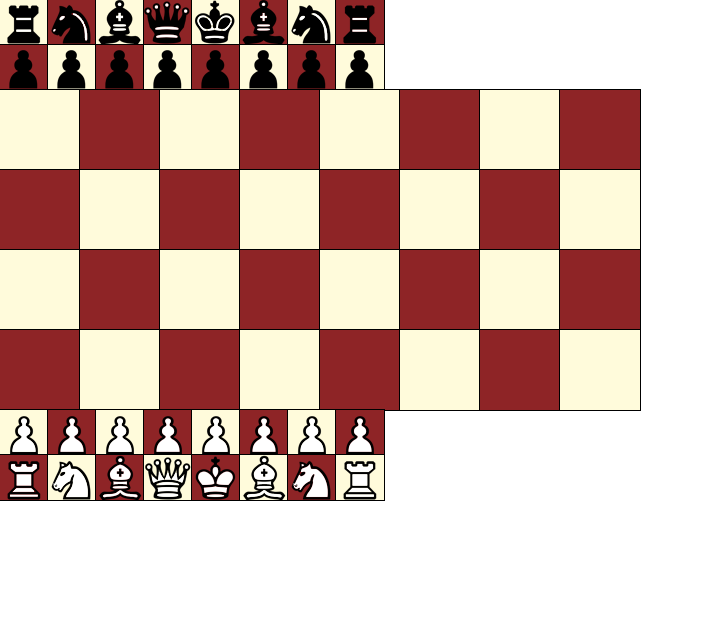
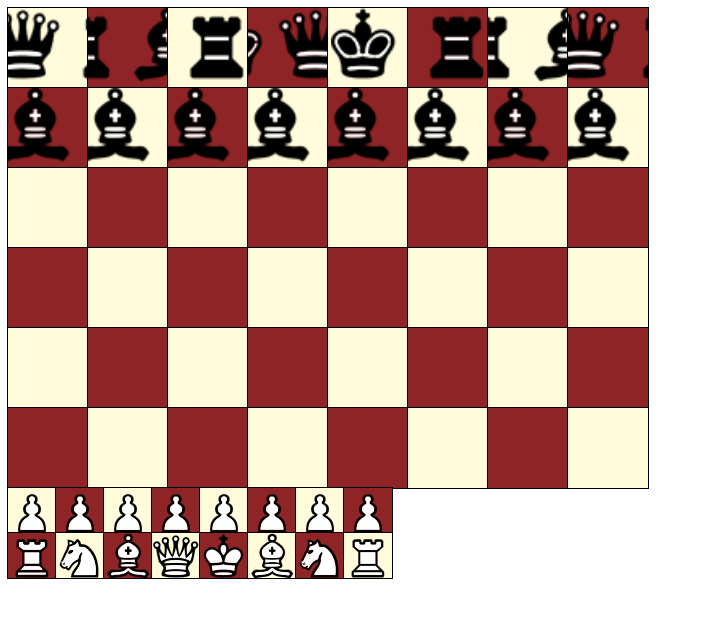
Before and after one commit to Veritas-V/fd1, a plain HTML site: page 10.04.2020/chess-board.html in a window 1280 px wide. Shown: the whole page, without its empty margins (0-712 px from the left). Drawn offline with Linux system fonts and the light colour scheme.

Commit message:
change chess board

```diff
--- a/10.04.2020/chess-board.html
+++ b/10.04.2020/chess-board.html
@@ -7,13 +7,21 @@
   <title>Шахматная доска</title>
     <style>
         body {
-            margin: 0;
+            margin: 1;
         }
         .cell {
             outline: 1px solid black;
             width: calc(50vmax / 8);
             height: calc(50vmax / 8);
             float: left;
+        }
+        .cell.figure {
+            background-image: url(images/chess.png);
+            background-repeat: no-repeat;
+            background-size: calc(38vmax);
+            }
+        .black-pawn {
+
         }
         .light-cell {
             background-color: #fffbdb;
@@ -33,90 +41,42 @@
 </head>
 
 <body>
-
+<div>
     <div class="row-odd">
-        <div class="cell light-cell"
-        style="background-image: url(images/chess.png);
-        background-repeat: no-repeat;
-        background-position: -103px 0px;
-        width: 48px; height: 45px;"></div>
-        <div class="cell dark-cell"
-        style="background-image: url(images/chess.png);
-        background-repeat: no-repeat;
-        background-position: -210px 0px;
-        width: 48px; height: 45px;"></div>
-        <div class="cell light-cell"
-        style="background-image: url(images/chess.png);
-        background-repeat: no-repeat;
-        background-position: -156px 0px;
-        width: 48px; height: 45px;"></div>
-        <div class="cell dark-cell"
-        style="background-image: url(images/chess.png);
-        background-repeat: no-repeat;
-        background-position: -50px 0px;
-        width: 48px; height: 45px;"></div>
-        <div class="cell light-cell"
-        style="background-image: url(images/chess.png);
-        background-repeat: no-repeat;
-        background-position: +3px 0px;
-        width: 48px; height: 45px;"></div>
-        <div class="cell dark-cell"
-        style="background-image: url(images/chess.png);
-        background-repeat: no-repeat;
-        background-position: -156px 0px;
-        width: 48px; height: 45px;"></div>
-        <div class="cell light-cell"
-        style="background-image: url(images/chess.png);
-        background-repeat: no-repeat;
-        background-position: -210px 0px;
-        width: 48px; height: 45px;"></div>
-        <div class="cell dark-cell"
-        style="background-image: url(images/chess.png);
-        background-repeat: no-repeat;
-        background-position: -103px 0px;
-        width: 48px; height: 45px;"></div>
+        <div class="cell light-cell figure"
+        style="background-position: -103px 0px;"></div>
+        <div class="cell dark-cell figure"
+        style="background-position: -210px 0px;"></div>
+        <div class="cell light-cell figure"
+        style="background-position: -156px 0px;"></div>
+        <div class="cell dark-cell figure"
+        style="background-position: -50px 0px;"></div>
+        <div class="cell light-cell figure"
+        style="background-position: +3px 0px;"></div>
+        <div class="cell dark-cell figure"
+        style="background-position: -156px 0px;"></div>
+        <div class="cell light-cell figure"
+        style="background-position: -210px 0px;"></div>
+        <div class="cell dark-cell figure"
+        style="background-position: -103px 0px;"></div>
     </div>
     <div class="row-even">
-        <div class="cell dark-cell"
-        style="background-image: url(images/chess.png);
-        background-repeat: no-repeat;
-        background-position: -263px 0px;
-        width: 48px; height: 45px;"></div>
-        <div class="cell light-cell"
-        style="background-image: url(images/chess.png);
-        background-repeat: no-repeat;
-        background-position: -263px 0px;
-        width: 48px; height: 45px;"></div>
-        <div class="cell dark-cell"
-        style="background-image: url(images/chess.png);
-        background-repeat: no-repeat;
-        background-position: -263px 0px;
-        width: 48px; height: 45px;"></div>
-        <div class="cell light-cell"
-        style="background-image: url(images/chess.png);
-        background-repeat: no-repeat;
-        background-position: -263px 0px;
-        width: 48px; height: 45px;"></div>
-        <div class="cell dark-cell"
-        style="background-image: url(images/chess.png);
-        background-repeat: no-repeat;
-        background-position: -263px 0px;
-        width: 48px; height: 45px;"></div>
-        <div class="cell light-cell"
-        style="background-image: url(images/chess.png);
-        background-repeat: no-repeat;
-        background-position: -263px 0px;
-        width: 48px; height: 45px;"></div>
-        <div class="cell dark-cell"
-        style="background-image: url(images/chess.png);
-        background-repeat: no-repeat;
-        background-position: -263px 0px;
-        width: 48px; height: 45px;"></div>
-        <div class="cell light-cell"
-        style="background-image: url(images/chess.png);
-        background-repeat: no-repeat;
-        background-position: -263px 0px;
-        width: 48px; height: 45px;"></div>
+        <div class="cell dark-cell figure"
+        style="background-position: -263px 0px;"></div>
+        <div class="cell light-cell figure"
+        style="background-position: -263px 0px;"></div>
+        <div class="cell dark-cell figure"
+        style="background-position: -263px 0px;"></div>
+        <div class="cell light-cell figure"
+        style="background-position: -263px 0px;"></div>
+        <div class="cell dark-cell figure"
+        style="background-position: -263px 0px;"></div>
+        <div class="cell light-cell figure"
+        style="background-position: -263px 0px;"></div>
+        <div class="cell dark-cell figure"
+        style="background-position: -263px 0px;"></div>
+        <div class="cell light-cell figure"
+        style="background-position: -263px 0px;"></div>
     </div>
     <div class="row-odd">
         <div class="cell light-cell"></div><div class="cell dark-cell"></div>
@@ -226,6 +186,7 @@
         background-position: -103px -50px;
         width: 48px; height: 45px;"></div>
     </div>
+</div>
 
 </body>
 
```
